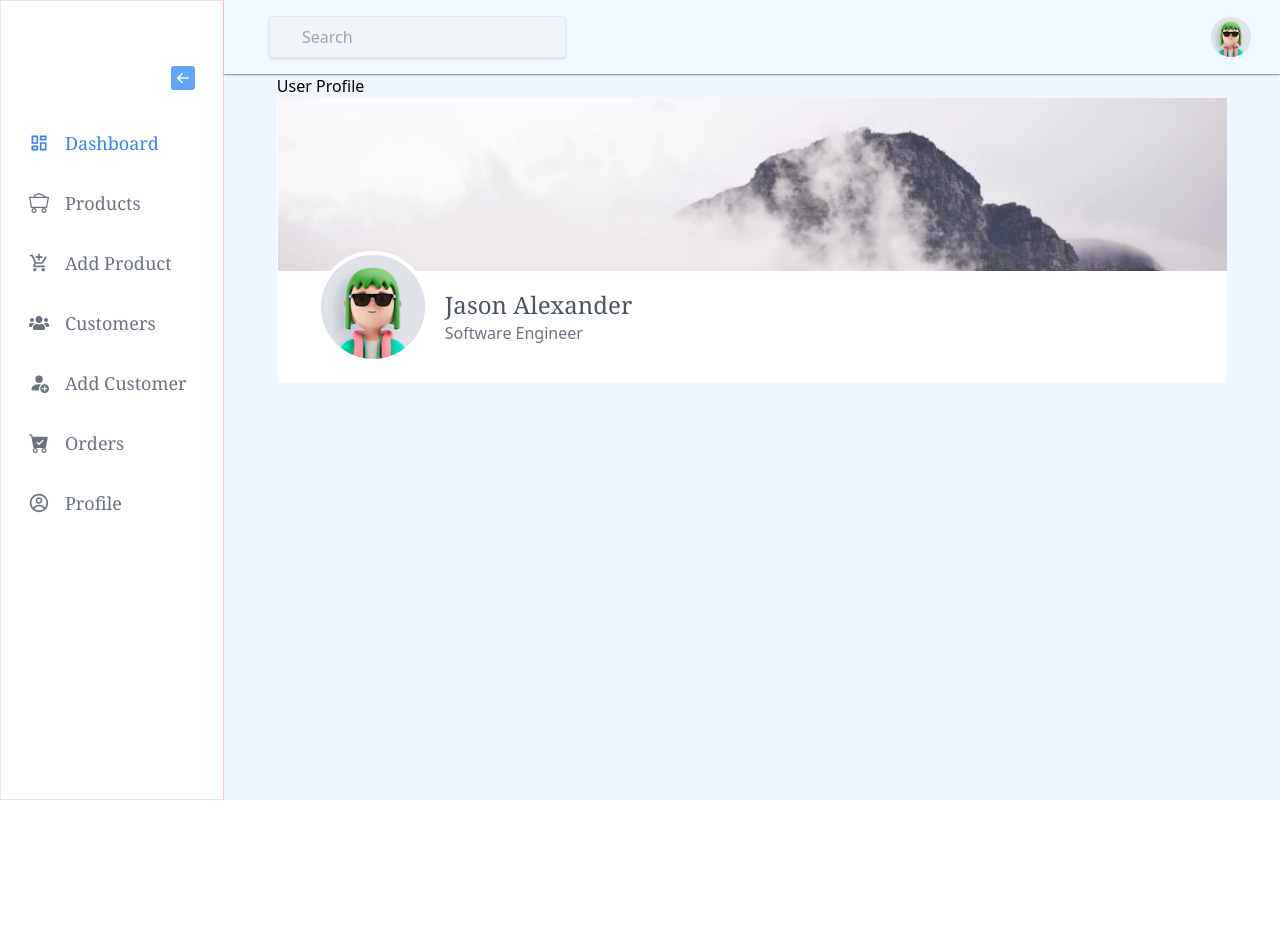
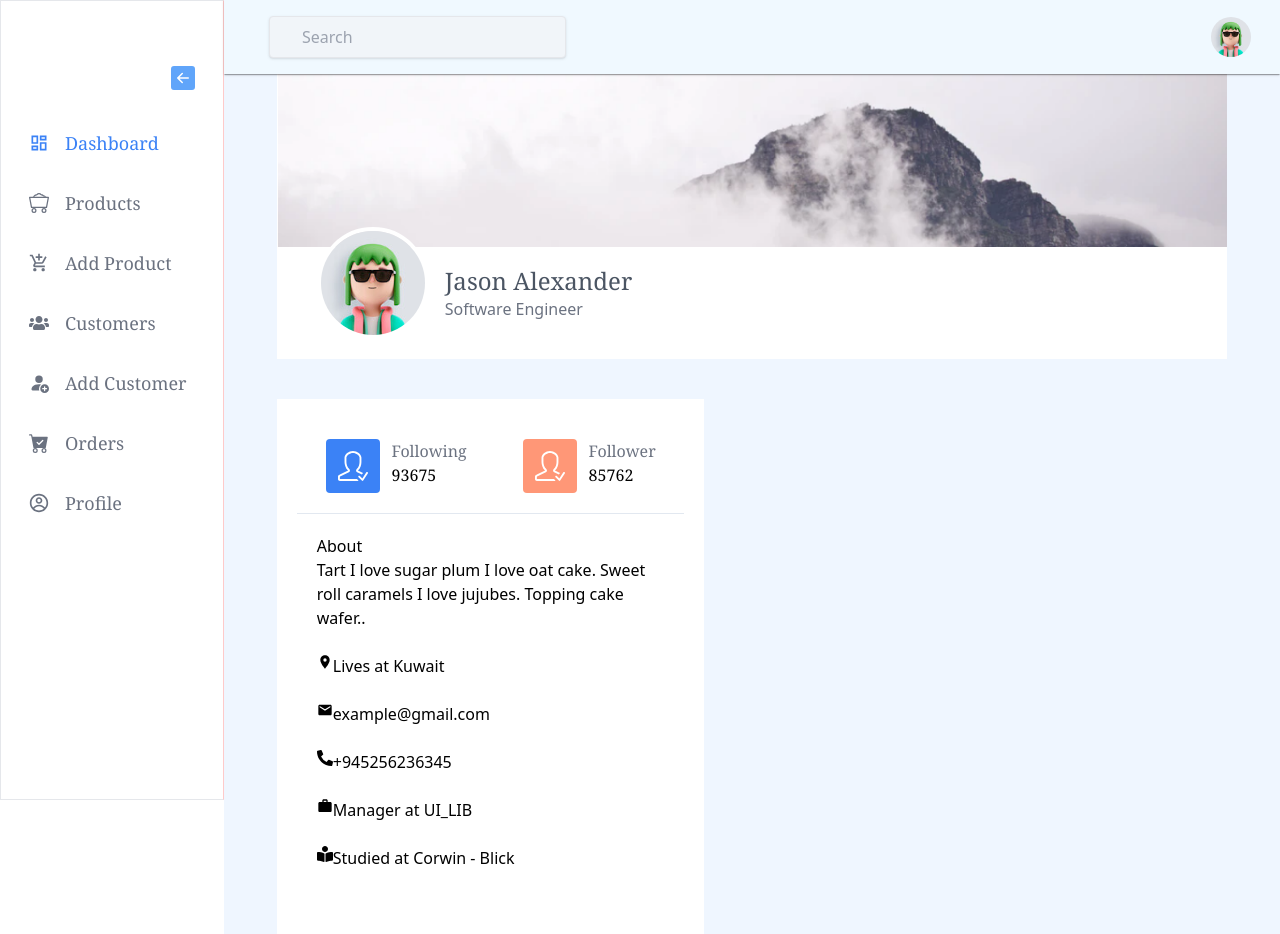
Before and after one commit to loknathsd/E-commerce-dashboard, a React (Create React App) app: page /profile in a window 1280 px wide. Before the commit the page ends 800 px from the top, so only its background shows below. Built offline with nearby package versions, Linux system fonts and the light colour scheme.

Commit message:
about component for profile page

```diff
--- /dev/null
+++ b/src/components/About.jsx
@@ -0,0 +1,70 @@
+import React from 'react';
+import { SlUserFollowing } from 'react-icons/sl'
+import { MdLocationOn,MdEmail,MdWork } from 'react-icons/md';
+import { FaBookReader,FaPhoneAlt } from 'react-icons/fa';
+
+const info = [
+    {
+        id:1,
+        icon:<MdLocationOn/>,
+        title:'Lives at Kuwait'
+    },
+    {
+        id:2,
+        icon:<MdEmail/>,
+        title:'example@gmail.com'
+    },
+    {
+        id:3,
+        icon:<FaPhoneAlt/>,
+        title:'+945256236345'
+    },
+    {
+        id:4,
+        icon:<MdWork/>,
+        title:'Manager at UI_LIB'
+    },
+    {
+        id:5,
+        icon:<FaBookReader/>,
+        title:'Studied at Corwin - Blick'
+    }
+
+]
+
+const About = () => {
+    return (
+        <div className='bg-white w-[45%] p-5 divide-y divide-slate-200'>
+            <div className='flex justify-center gap-14 py-5 font-serif'>
+                <div className="flex gap-3">
+                    <p className='text-3xl bg-blue-500 p-3 rounded text-white self-center '><SlUserFollowing /> </p>
+                    <div>
+                        <p className='text-gray-500'>Following</p>
+                        <p>93675</p>
+                    </div>
+                </div>
+                <div className="flex gap-3">
+                    <p className='text-3xl bg-[#FF9777] p-3 rounded text-white self-center '><SlUserFollowing /> </p>
+                    <div>
+                        <p className='text-gray-500'>Follower</p>
+                        <p>85762</p>
+                    </div>
+                </div>
+            </div>
+            <div className='p-5'>
+                <p>About</p>
+                <p>Tart I love sugar plum I love oat cake. Sweet roll caramels I love jujubes. Topping cake wafer..</p>
+               {
+                info.map(inf=> <div key={inf.id} className="flex my-6">
+                   <p>{inf.icon}</p>
+                    <p>{inf.title}</p>
+                </div>)
+               }
+
+            </div>
+
+        </div>
+    );
+};
+
+export default About;
--- a/src/pages/Profile.jsx
+++ b/src/pages/Profile.jsx
@@ -1,11 +1,14 @@
 import React from 'react';
+import About from '../components/About';
 import Cover from '../components/Cover';
 
 const Profile = () => {
     return (
         <div className='w-[90%] mx-auto'>
-            <h1>User Profile</h1>
            <Cover/>
+           <div className="mt-10">
+            <About/>
+           </div>
         </div>
     );
 };
```
